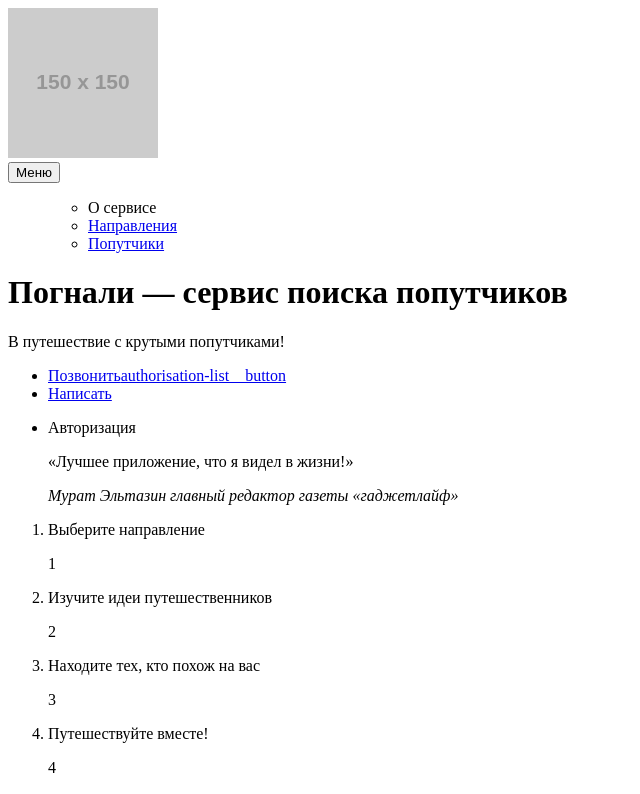
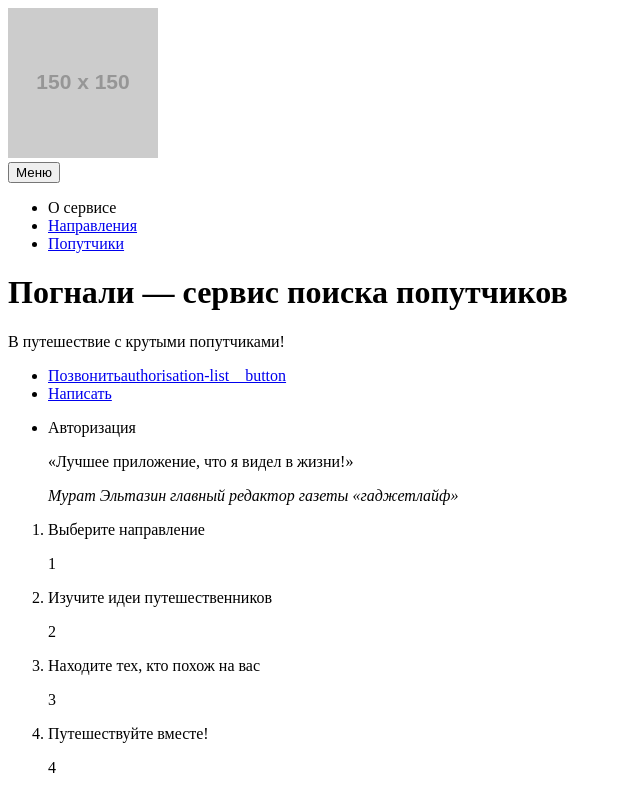
Before and after one commit to k-bug/244468-pognali-19, a website: page source/index.html in a window 1280 px wide. Shown: the top 794 px of the page, without its empty margins (0-640 px from the left). Drawn offline with Linux system fonts and the light colour scheme; placeholder pictures from the web are drawn by us.

Commit message:
Вносит правки согласно комментариям

```diff
--- a/source/index.html
+++ b/source/index.html
@@ -12,7 +12,6 @@
       <nav class="main-nav">
         <button class="main-nav__toggle" type="button">Меню</button>
         <div class="main-nav__wrapper">
-          <ul class="main-nav__list">
           <ul class="main-nav__list">
             <li class="main-nav__item">
               <a class="main-nav__link">О сервисе</a>
```
